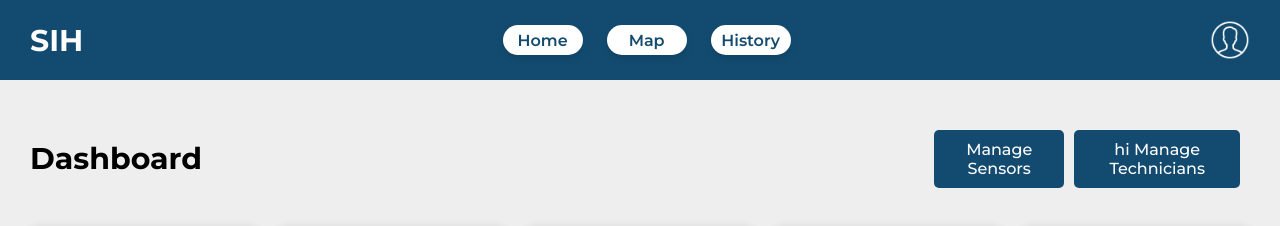
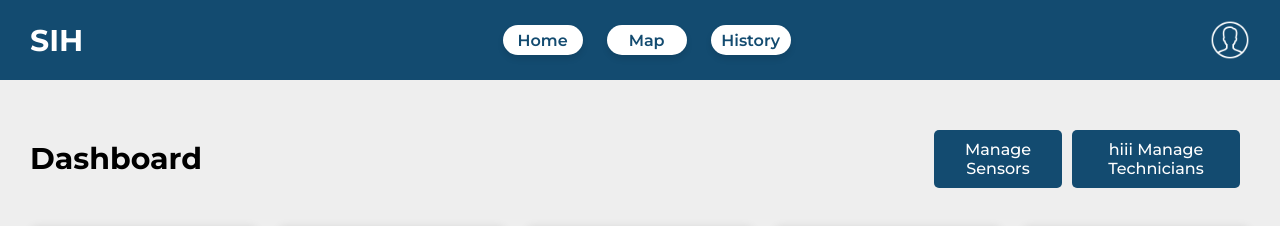
Before and after one commit to Dharanish-AM/Earthing-Healthiness-Monitor, a React (Create React App) app in the folder client/: page / in a window 1280 px wide. Shown: the top 226 px of the page. Built offline with nearby package versions, Linux system fonts and the light colour scheme.

Commit message:
Update Dashboard.js

```diff
--- a/client/src/pages/Dashboard.js
+++ b/client/src/pages/Dashboard.js
@@ -55,7 +55,7 @@ function Dashboard() {
                     <button
                         className="manage-technician-btn"
                         onClick={handleManageTechnician}
-                    >hi
+                    >hiii
                         Manage Technicians
                     </button>
                 </div>
```
